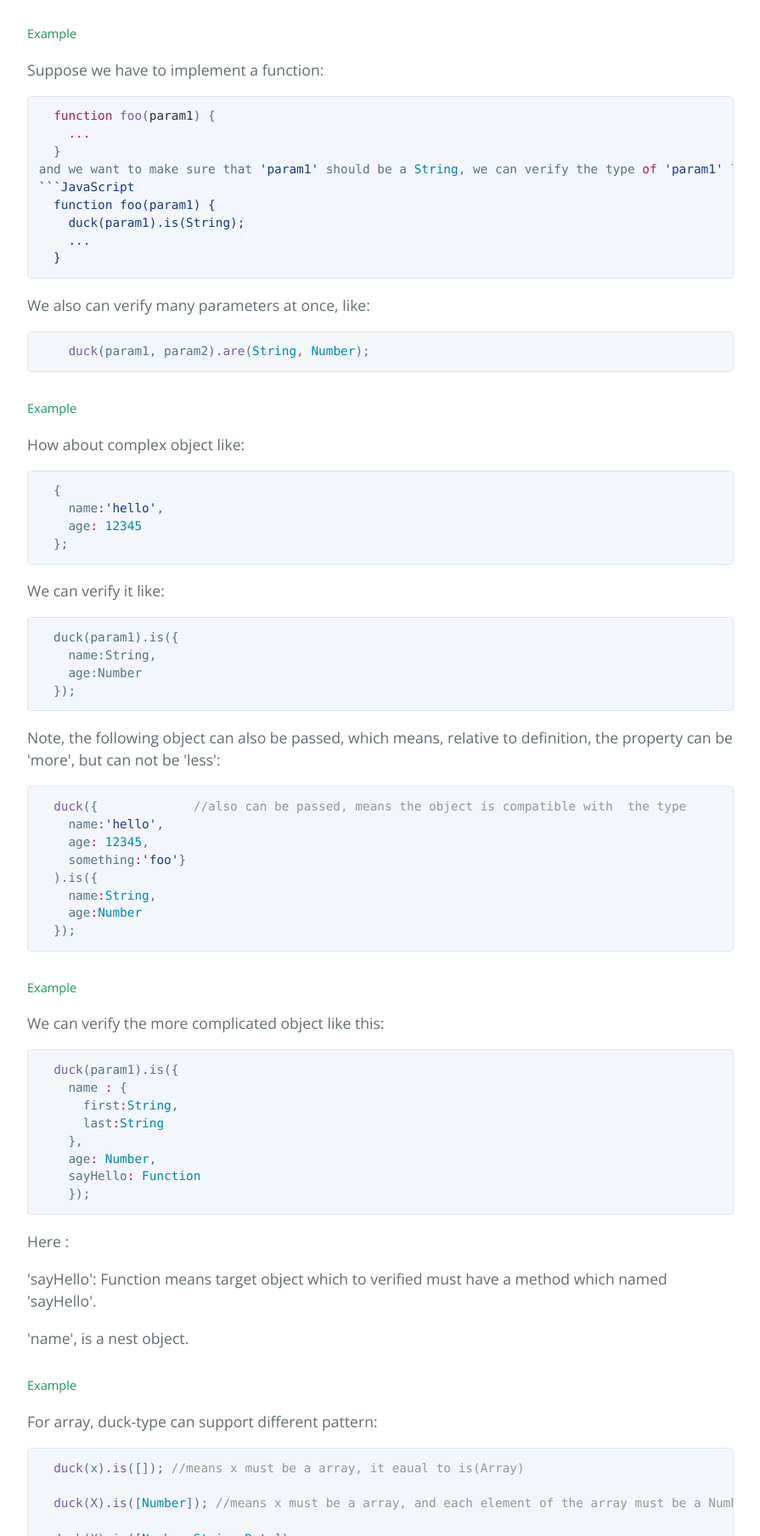
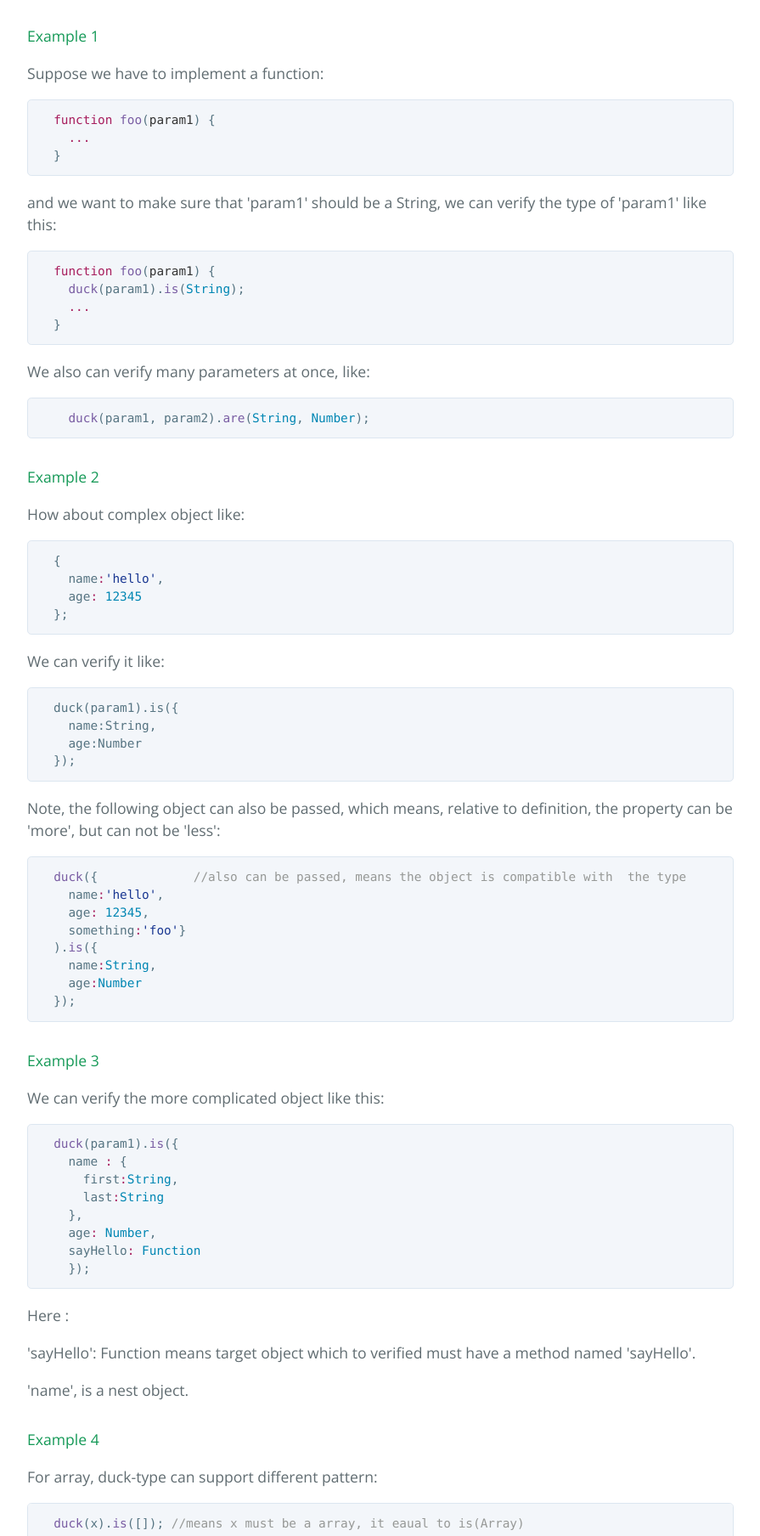
Before and after one commit to js-fullstack/duck-type, a plain HTML site: page index.html in a window 1280 px wide. Shown: the part 992-2800 px from the top of the page at 85% size, without its empty margins (192-1087 px from the left). Drawn offline with nearby package versions, Linux system fonts and the light colour scheme.

Commit message:
Create gh-pages branch via GitHub

```diff
--- a/index.html
+++ b/index.html
@@ -12,7 +12,7 @@
   <body>
     <section class="page-header">
       <h1 class="project-name">Duck-type</h1>
-      <h2 class="project-tagline">Which provide a natural way to define and validate your data structure in JavaScript</h2>
+      <h2 class="project-tagline">Provide a natural way to define and validate data structure in JavaScript</h2>
       <a href="https://github.com/js-fullstack/duck-type" class="btn">View on GitHub</a>
       <a href="https://github.com/js-fullstack/duck-type/zipball/master" class="btn">Download .zip</a>
       <a href="https://github.com/js-fullstack/duck-type/tarball/master" class="btn">Download .tar.gz</a>
@@ -22,7 +22,7 @@
       <h1>
 <a id="duck-type" class="anchor" href="#duck-type" aria-hidden="true"><span aria-hidden="true" class="octicon octicon-link"></span></a>duck-type</h1>
 
-<p>Duck type is a JavaScript library, which provide a <strong>natural way</strong> to define and validate your data structure in JavaScript. The purpose of this library is try to help us to build up 'Complicated But Robust JavaScript Program', especially when you have to teamwork with other peoples, or developing your code based on unstable API.</p>
+<p>Duck type is a JavaScript library, which provide a <strong>natural way</strong> to define and validate your data structure in JavaScript. The purpose of this library is try to help you to build up 'Complicated But Robust JavaScript Program', especially when you have to teamwork with other peoples, or developing your code based on unstable API.</p>
 
 <h2>
 <a id="getting-started" class="anchor" href="#getting-started" aria-hidden="true"><span aria-hidden="true" class="octicon octicon-link"></span></a>Getting Started</h2>
@@ -40,27 +40,28 @@
 
 <p>Let us get start with validation:</p>
 
-<h5>
-<a id="example" class="anchor" href="#example" aria-hidden="true"><span aria-hidden="true" class="octicon octicon-link"></span></a>Example</h5>
+<h4>
+<a id="example-1" class="anchor" href="#example-1" aria-hidden="true"><span aria-hidden="true" class="octicon octicon-link"></span></a>Example 1</h4>
 
 <p>Suppose we have to implement a function:</p>
 
 <div class="highlight highlight-source-js"><pre>  <span class="pl-k">function</span> <span class="pl-en">foo</span>(<span class="pl-smi">param1</span>) {
     <span class="pl-k">...</span>
-  }
-and we want to make sure that <span class="pl-s"><span class="pl-pds">'</span>param1<span class="pl-pds">'</span></span> should be a <span class="pl-c1">String</span>, we can verify the type <span class="pl-k">of</span> <span class="pl-s"><span class="pl-pds">'</span>param1<span class="pl-pds">'</span></span> like this<span class="pl-k">:</span>
-<span class="pl-s"><span class="pl-pds">`</span><span class="pl-pds">`</span><span class="pl-pds">`</span>JavaScript</span>
-<span class="pl-s">  function foo(param1) {</span>
-<span class="pl-s">    duck(param1).is(String);</span>
-<span class="pl-s">    ...</span>
-<span class="pl-s">  }</span></pre></div>
+  }</pre></div>
+
+<p>and we want to make sure that 'param1' should be a String, we can verify the type of 'param1' like this:</p>
+
+<div class="highlight highlight-source-js"><pre>  <span class="pl-k">function</span> <span class="pl-en">foo</span>(<span class="pl-smi">param1</span>) {
+    <span class="pl-en">duck</span>(param1).<span class="pl-en">is</span>(<span class="pl-c1">String</span>);
+    <span class="pl-k">...</span>
+  }</pre></div>
 
 <p>We also can verify many parameters at once, like:</p>
 
 <div class="highlight highlight-source-js"><pre>    <span class="pl-en">duck</span>(param1, param2).<span class="pl-en">are</span>(<span class="pl-c1">String</span>, <span class="pl-c1">Number</span>);   </pre></div>
 
-<h5>
-<a id="example-1" class="anchor" href="#example-1" aria-hidden="true"><span aria-hidden="true" class="octicon octicon-link"></span></a>Example</h5>
+<h4>
+<a id="example-2" class="anchor" href="#example-2" aria-hidden="true"><span aria-hidden="true" class="octicon octicon-link"></span></a>Example 2</h4>
 
 <p>How about complex object like:</p>
 
@@ -88,8 +89,8 @@ and we want to make sure that <span class="pl-s"><span class="pl-pds">'</span>pa
     age<span class="pl-k">:</span><span class="pl-c1">Number</span>
   }); </pre></div>
 
-<h5>
-<a id="example-2" class="anchor" href="#example-2" aria-hidden="true"><span aria-hidden="true" class="octicon octicon-link"></span></a>Example</h5>
+<h4>
+<a id="example-3" class="anchor" href="#example-3" aria-hidden="true"><span aria-hidden="true" class="octicon octicon-link"></span></a>Example 3</h4>
 
 <p>We can verify the more complicated object like this:</p>
 
@@ -104,12 +105,12 @@ and we want to make sure that <span class="pl-s"><span class="pl-pds">'</span>pa
 
 <p>Here :</p>
 
-<p>'sayHello': Function means target object which to verified must have a method which named 'sayHello'.</p>
+<p>'sayHello': Function means target object which to verified must have a method named 'sayHello'.</p>
 
 <p>'name', is a nest object.</p>
 
-<h5>
-<a id="example-3" class="anchor" href="#example-3" aria-hidden="true"><span aria-hidden="true" class="octicon octicon-link"></span></a>Example</h5>
+<h4>
+<a id="example-4" class="anchor" href="#example-4" aria-hidden="true"><span aria-hidden="true" class="octicon octicon-link"></span></a>Example 4</h4>
 
 <p>For array, duck-type can support different pattern:</p>
 
@@ -138,8 +139,8 @@ and we want to make sure that <span class="pl-s"><span class="pl-pds">'</span>pa
 
 <p>Don't stop with verify. Declare the data structure and re-use them might be a better choice.</p>
 
-<h5>
-<a id="example-4" class="anchor" href="#example-4" aria-hidden="true"><span aria-hidden="true" class="octicon octicon-link"></span></a>Example</h5>
+<h4>
+<a id="example-5" class="anchor" href="#example-5" aria-hidden="true"><span aria-hidden="true" class="octicon octicon-link"></span></a>Example 5</h4>
 
 <p>How to define type? Just do it like:</p>
 
@@ -154,8 +155,8 @@ and we want to make sure that <span class="pl-s"><span class="pl-pds">'</span>pa
 
 <div class="highlight highlight-source-js"><pre>    <span class="pl-en">duck</span>(param1).<span class="pl-en">is</span>(<span class="pl-smi">duck</span>.<span class="pl-smi">ResourceDemand</span>);</pre></div>
 
-<h5>
-<a id="example-5" class="anchor" href="#example-5" aria-hidden="true"><span aria-hidden="true" class="octicon octicon-link"></span></a>Example</h5>
+<h4>
+<a id="example-6" class="anchor" href="#example-6" aria-hidden="true"><span aria-hidden="true" class="octicon octicon-link"></span></a>Example 6</h4>
 
 <p>We can define some basic type, even like java.lang.Integer</p>
 
@@ -165,8 +166,8 @@ and we want to make sure that <span class="pl-s"><span class="pl-pds">'</span>pa
 
 <p>Here, by define the validate function we can decided what is 'Integer' in our program.</p>
 
-<h5>
-<a id="example-6" class="anchor" href="#example-6" aria-hidden="true"><span aria-hidden="true" class="octicon octicon-link"></span></a>Example</h5>
+<h4>
+<a id="example-7" class="anchor" href="#example-7" aria-hidden="true"><span aria-hidden="true" class="octicon octicon-link"></span></a>Example 7</h4>
 
 <p>We can defined your new type by leverage data structure which have already defined, I mean:</p>
 
@@ -182,8 +183,8 @@ and we want to make sure that <span class="pl-s"><span class="pl-pds">'</span>pa
 
 <p>Type define first is encouraged, it is practice of 'Convention First'. And if your have defined a type already. 'mock' is another benefit provided by duck-type.</p>
 
-<h5>
-<a id="example-7" class="anchor" href="#example-7" aria-hidden="true"><span aria-hidden="true" class="octicon octicon-link"></span></a>Example</h5>
+<h4>
+<a id="example-8" class="anchor" href="#example-8" aria-hidden="true"><span aria-hidden="true" class="octicon octicon-link"></span></a>Example 8</h4>
 
 <div class="highlight highlight-source-js"><pre>  <span class="pl-smi">duck</span>.<span class="pl-en">mock</span>(<span class="pl-smi">duck</span>.<span class="pl-smi">Proposal</span>);  <span class="pl-c">//it will return an object, which must compatible with type Proposal.</span></pre></div>
 
```
Also changed, not shown: params.json (+1 -1 lines).
